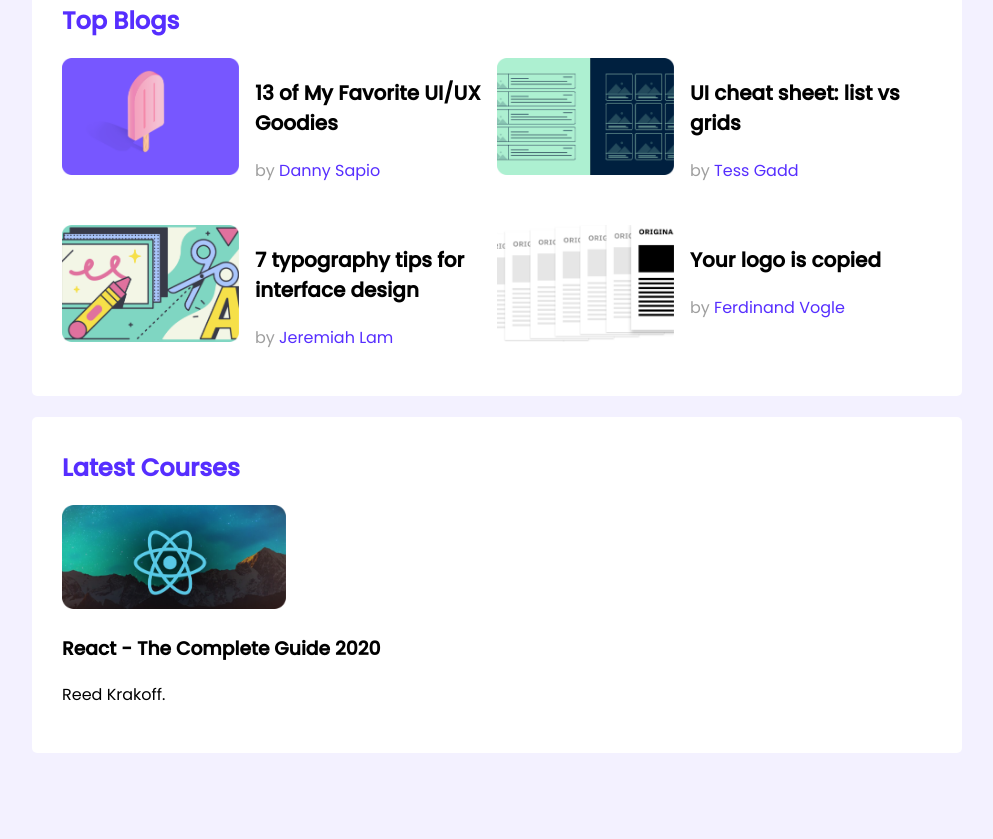
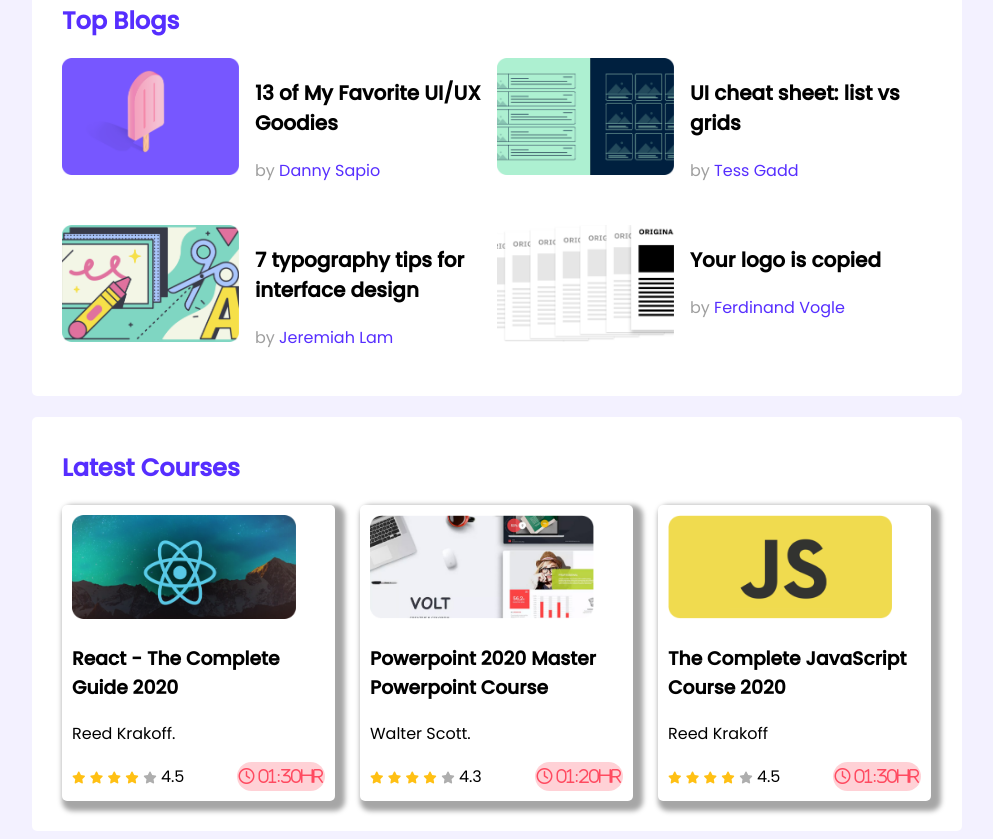
Before and after one commit to SadiaSultanaDia/leaderboard-css3, a plain HTML site: page index.html in a window 1280 px wide. Shown: the part 329-1168 px from the top of the page, without its empty margins (143-1136 px from the left). Before the commit the page ends 1090 px from the top, so only its background shows below. Drawn offline with Linux system fonts and the light colour scheme.

Commit message:
third-commit

```diff
--- a/index.html
+++ b/index.html
@@ -5,6 +5,8 @@
     <meta http-equiv="X-UA-Compatible" content="IE=edge">
     <meta name="viewport" content="width=device-width, initial-scale=1.0">
     <title>Leader-Board</title>
+    <!-- Font awesome -->
+    <script src="https://kit.fontawesome.com/173e651a0a.js" crossorigin="anonymous"></script>
     <!-- stylesheet -->
     <link rel="stylesheet" href="styles/style.css">
 </head>
@@ -97,14 +99,70 @@
                     <div class="course-banner">
                         <img src="images/courses/course-1.png" alt="">
                     </div>
-                    <div class="course-info">
+                    <div class="course-detail">
                         <h3 class="course-title">React - The Complete Guide 2020</h3>
                         <p class="course-author">Reed Krakoff.</p>
+                    </div>
+                    <div class="course-info">
+                        <div>
+                            <i class="fa-solid fa-star filled"></i>
+                            <i class="fa-solid fa-star filled"></i>
+                            <i class="fa-solid fa-star filled"></i>
+                            <i class="fa-solid fa-star filled"></i>
+                            <i class="fa-solid fa-star empty"></i>
+                            <span>4.5</span>
+                        </div>
+                        <div class="course-duration">
+                            <i class="fa-regular fa-clock"> 01:30hr</i>
+                        </div>
+                    </div>
+                </div>
+                <div class="course">
+                    <div class="course-banner">
+                        <img src="images/courses/course-2.png" alt="">
+                    </div>
+                    <div class="course-detail">
+                        <h3 class="course-title">Powerpoint 2020 Master Powerpoint Course</h3>
+                        <p class="course-author">Walter Scott.</p>
+                    </div>
+                    <div class="course-info">
+                        <div>
+                            <i class="fa-solid fa-star filled"></i>
+                            <i class="fa-solid fa-star filled"></i>
+                            <i class="fa-solid fa-star filled"></i>
+                            <i class="fa-solid fa-star filled"></i>
+                            <i class="fa-solid fa-star empty"></i>
+                            <span>4.3</span>
+                        </div>
+                        <div class="course-duration">
+                            <i class="fa-regular fa-clock"> 01:20hr</i>
+                        </div>
+                    </div>
+                </div>
+                <div class="course">
+                    <div class="course-banner">
+                        <img src="images/courses/course-3.png" alt="">
+                    </div>
+                    <div class="course-detail">
+                        <h3 class="course-title">The Complete JavaScript Course 2020</h3>
+                        <p class="course-author">Reed Krakoff</p>
+                    </div>
+                    <div class="course-info">
+                        <div>
+                            <i class="fa-solid fa-star filled"></i>
+                            <i class="fa-solid fa-star filled"></i>
+                            <i class="fa-solid fa-star filled"></i>
+                            <i class="fa-solid fa-star filled"></i>
+                            <i class="fa-solid fa-star empty"></i>
+                            <span>4.5</span>
+                        </div>
+                        <div class="course-duration">
+                            <i class="fa-regular fa-clock"> 01:30hr</i>
+                        </div>
                     </div>
                 </div>
             </div>
         </section>
     </main>
-
 </body>
 </html>
--- a/styles/style.css
+++ b/styles/style.css
@@ -76,7 +76,38 @@ hr{
     color: #562EFF;
 }
 /* Courses styles */
+.courses{
+    display: grid;
+    grid-template-columns: repeat(3 , 1fr);
+    grid-column-gap: 24px;
+}
+.course{
+    width: 253px;
+    box-shadow: 5px 5px 5px 5px rgba(0, 0, 0, 0.35);
+    border-radius: 5px;
+    padding: 10px;
+}
 .course .course-banner img{
     width: 224px;
     height: 104px;
 }
+.course-info{
+    display: flex;
+    align-items: center;
+    justify-content: space-between;
+}
+.fa-star{
+    font-size: 12px;
+}
+.fa-star.filled{
+    color: #FFC014;
+}
+.fa-star.empty{
+    color: #AEAEAE;
+}
+.course-duration{
+    background-color: #ff4a5f41;
+    color: #FF4A60;
+    padding: 2px;
+    border-radius: 35px;
+}
```
